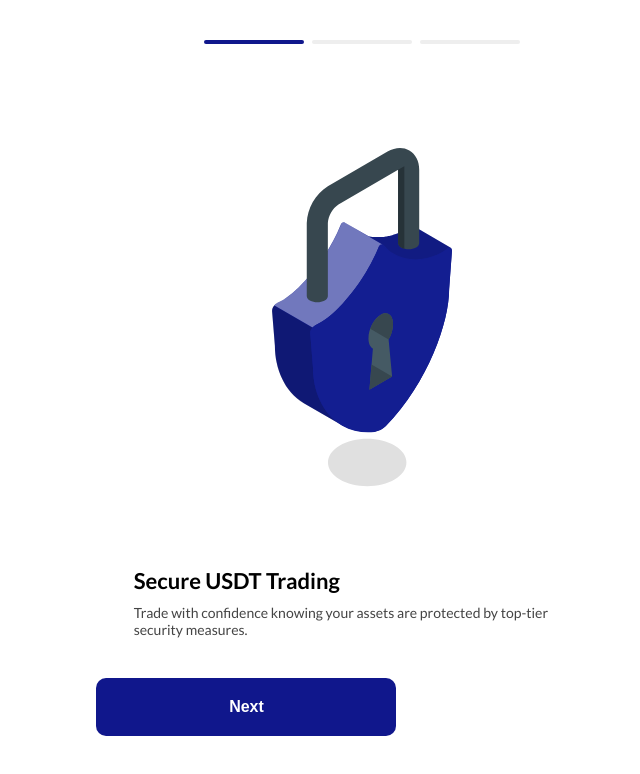
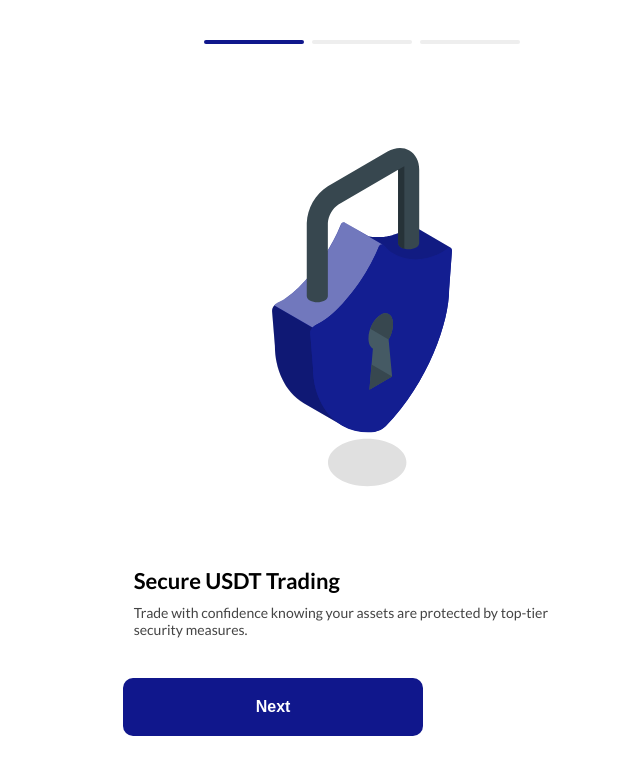
Before and after one commit to sammypoundz/Swap24, a React (Vite) app: page / in a window 1280 px wide. Both pictures are taken after a click on the button "Get started". Shown: the top 774 px of the page, without its empty margins (278-918 px from the left). Built offline with nearby package versions, Linux system fonts and the light colour scheme.

Commit message:
Updated App.css with new style

```diff
--- a/src/App.css
+++ b/src/App.css
@@ -172,6 +172,7 @@ body {
   font-size: 16px;
   cursor: pointer;
   text-align: center;
+  margin: 0px 5%;
 }
 
 .onboarding-btn:hover {
@@ -357,6 +358,7 @@ body {
   cursor: pointer;
   width: 322px;
   text-align: center;
+  margin: 0px 5%;
 }
 
 .success-msg {
```
